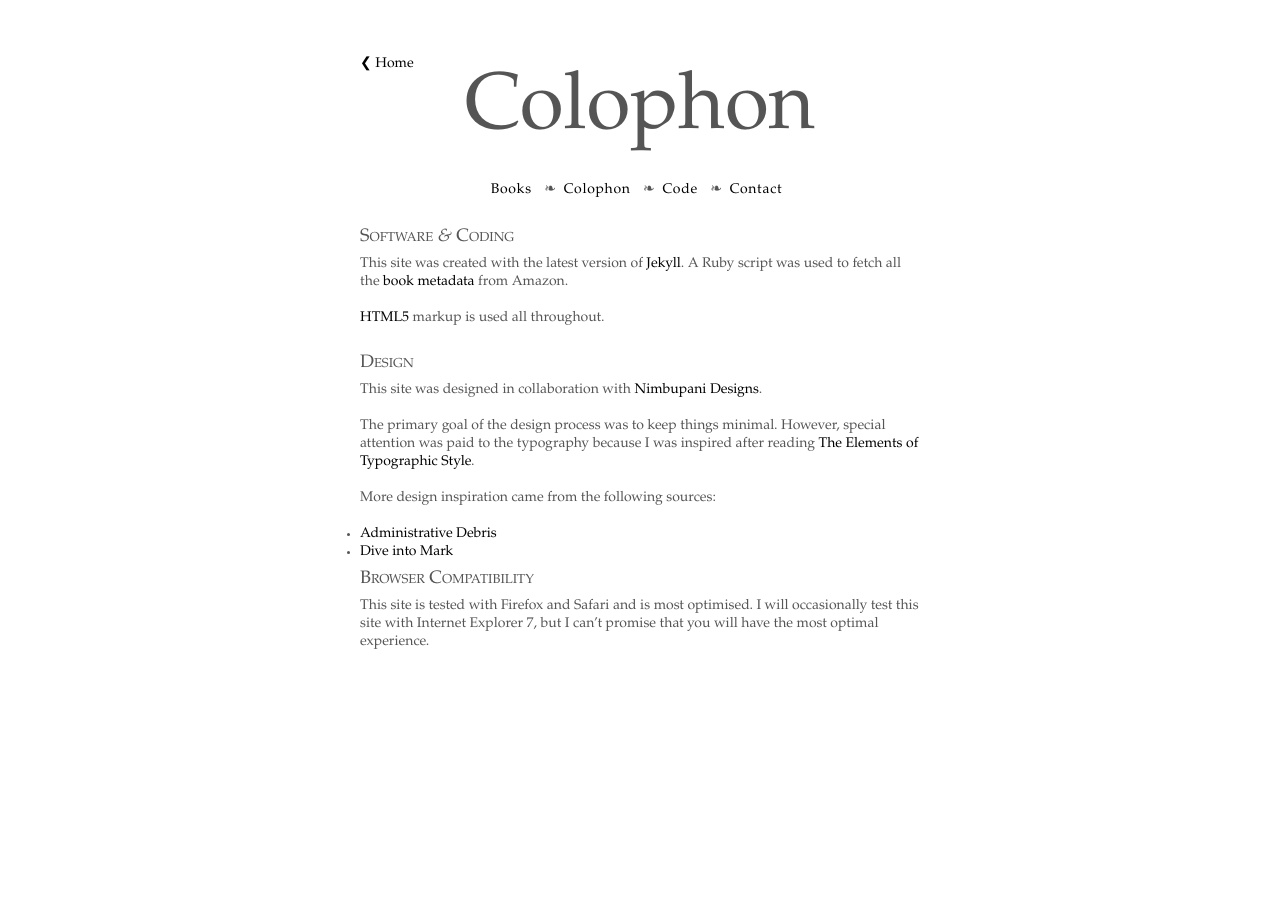
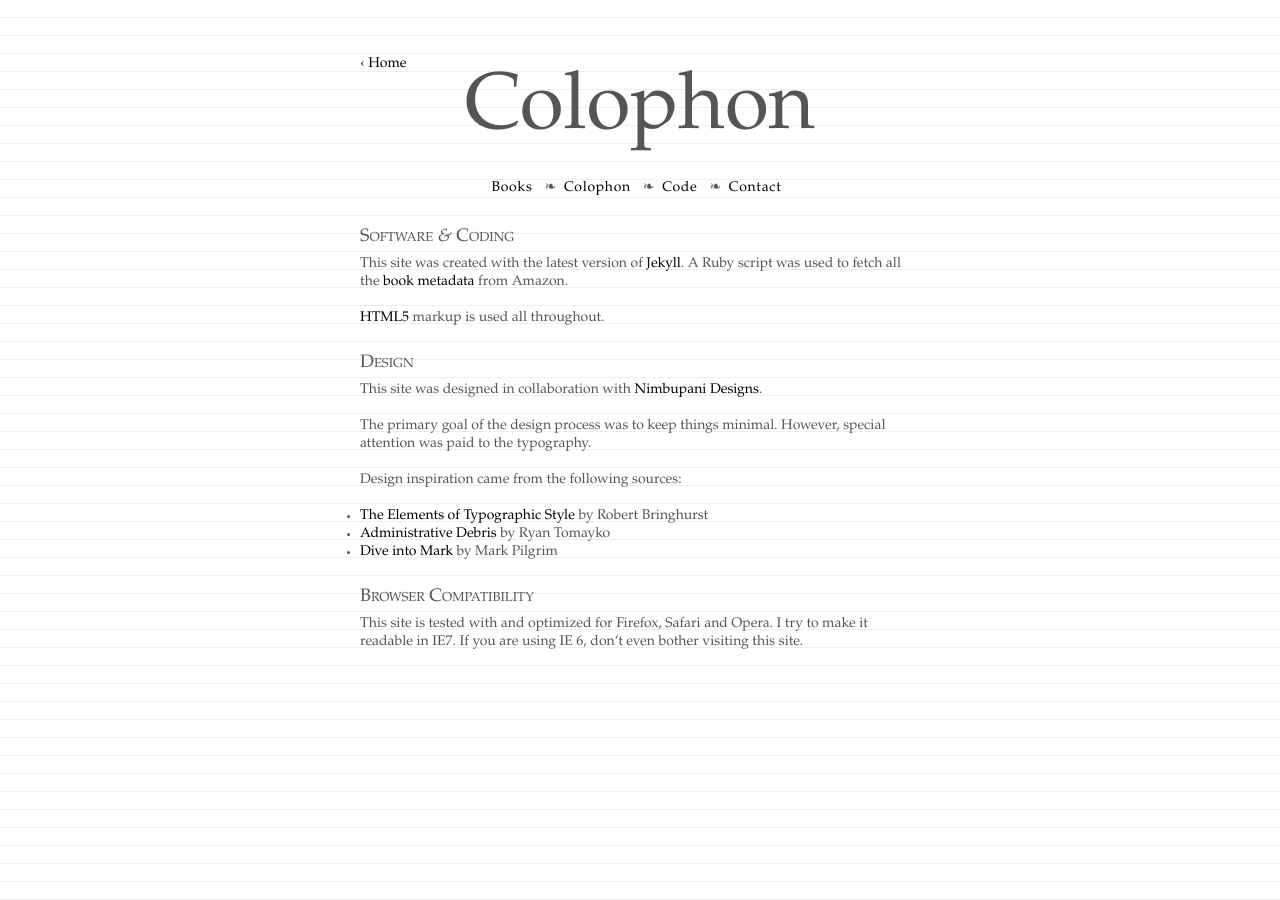
Before and after one commit to deepakjois/website, a Jekyll site: the page built from colophon/index.html, in a window 1280 px wide. Built offline with Jekyll 4.4.1, drawn with Linux system fonts in a browser that asks for light colours.

Commit message:
More fixes for IE

```diff
--- a/_includes/dirty_ie_hack.html
+++ b/_includes/dirty_ie_hack.html
@@ -2,6 +2,7 @@
 <!--[if IE]>
 <script type="text/javascript">
 document.createElement('header');
+document.createElement('section');
 document.createElement('nav');
 document.createElement('article');
 document.createElement('aside');
--- a/_layouts/inner.html
+++ b/_layouts/inner.html
@@ -9,7 +9,7 @@
 <body>
 <div id="wrapper">
 	<div class="heading"><!--START CLASS heading-->
-	  <nav><a class="title" href="/">❮ Home</a></nav>
+	  <nav><a class="title" href="/">&#x2039; Home</a></nav>
     <header>
 			<h1>{{page.title}}</h1>
 		</header>
--- a/code/index.html
+++ b/code/index.html
@@ -47,7 +47,7 @@
 	   <p>A long time ago I wrote a script to change/cycle wallpapers
 	  automatically in Gnome on Ubuntu Linux. I put up the code on a <a
 	  href="http://chakravyuh.blogspot.com/2005/10/gnome-wallpaper-switcher.html">post
-	  on my old blog</a>.A couple of people even contributed a few variants to
+	  on my old blog</a>. A couple of people even contributed a few variants to
 	  it.</p>
 	  <ul>
 	    <li>
--- a/colophon/index.html
+++ b/colophon/index.html
@@ -19,22 +19,22 @@
 		webdesign">Nimbupani Designs</a>.</p>
 
 			<p>The primary goal of the design process was to keep things minimal. However,
-			special attention was paid to the typography because I was inspired after
-			reading <a
-			href="http://www.amazon.com/Elements-Typographic-Style-Robert-Bringhurst/dp/0881792063%3FSubscriptionId%3D1KWW0ZZBXM2H44SQVD02%26tag%3Dws%26linkCode%3Dxm2%26camp%3D2025%26creative%3D165953%26creativeASIN%3D0881792063">The
-			Elements of Typographic Style</a>.</p>
+			special attention was paid to the typography.
 
-			<p>More design inspiration came from the following sources:</p>
+			<p>Design inspiration came from the following sources:</p>
 
 			<ul>
+			  <li><a
+  			href="http://www.amazon.com/Elements-Typographic-Style-Robert-Bringhurst/dp/0881792063%3FSubscriptionId%3D1KWW0ZZBXM2H44SQVD02%26tag%3Dws%26linkCode%3Dxm2%26camp%3D2025%26creative%3D165953%26creativeASIN%3D0881792063">The
+  			Elements of Typographic Style</a> by Robert Bringhurst</li>
 				<li><a href="http://tomayko.com/writings/administrative-debris"
-		title="Administrative Debris">Administrative Debris</a></li>
+		title="Administrative Debris">Administrative Debris</a> by Ryan Tomayko</li>
 			<li><a
-		href="http://diveintomark.org/" title="Dive into Mark">Dive into Mark</a></li>
+		href="http://diveintomark.org/" title="Dive into Mark">Dive into Mark</a> by Mark Pilgrim</li>
 			</ul>
 		 <h2>Browser Compatibility</h2>
 
-		 <p>This site is tested with Firefox and Safari and is most optimised. I will
-		occasionally test this site with Internet Explorer 7, but I can’t promise that
-		you will have the most optimal experience.</p>
+		 <p>This site is tested with and optimized for Firefox, Safari and Opera. I try
+     to make it readable in IE7. If you are using IE 6, don‘t even bother
+     visiting this site.</p>
 </section>
--- a/css/style.css
+++ b/css/style.css
@@ -65,7 +65,7 @@
 }
 
 nav li + li:before {
-	content: "❧";
+	content: "\2767";
 	padding:0 0.5em 0 0.1em;
 }
 
@@ -112,7 +112,8 @@
 }
 
 section p,
-section h3 {
+section h3,
+section ul {
 	margin:0 0 1.286em 0;
 }
 
@@ -133,7 +134,7 @@
 }
 
 section.online li + li:before {
-	content: "❧";
+	content: "\2767";
 	padding:0 0.5em;
 }
 
@@ -141,11 +142,11 @@
 /* = FONTS = */
 /* ========= */
 body {
-	font: normal normal normal 1em/1.286 Baskerville, Palatino, Constantia, "Book Antiqua", "URW Palladio L", serif;
+	font: normal normal normal 1em/1.286 Baskerville, Palatino, Constantia, Georgia, "Book Antiqua", "URW Palladio L", serif;
 }
 
 h1 {
-	font: normal normal normal 3em/1.5 Baskerville, Palatino, Constantia, "Book Antiqua", "URW Palladio L", serif;
+	font: normal normal normal 3em/1.5 Baskerville, Palatino, Constantia, Georgia, "Book Antiqua", "URW Palladio L", serif;
 }
 
 h1 small {
@@ -157,7 +158,7 @@
 h1 { font-size:5em;}
 section.online p { font-size:2em; }
 h2 { font-size:1.125em; }
-h3, p, li, h4, a.title { font-size:0.875em; }
+h3, p, ul, h4, a.title { font-size:0.875em; }
 
 
 section.bio p {
@@ -165,7 +166,7 @@
 }
 
 body {
-	/* background:url(/images/gridbg.gif) top left repeat;  */
+	background:url(/images/gridbg.gif) top left repeat;
 }
 
 span.amp {
--- a/index.html
+++ b/index.html
@@ -8,8 +8,7 @@
 		<img src="/images/deepak-jois.png" alt="Picture of Deepak Jois" />
 	</p>
 	<p><a href="/code">Geek</a>,<br/><a href="/books">Bibliophile</a> <span
-class="amp">&amp;</span><br/><a href="http://blog.deepak.jois.name">Part-time
-Philosopher</a></p>
+class="amp">&amp;</span><br/><a href="http://blog.deepak.jois.name">Part-time&nbsp;Philosopher</a></p>
 </section>
 <section class="online">
 	<ul>
```
